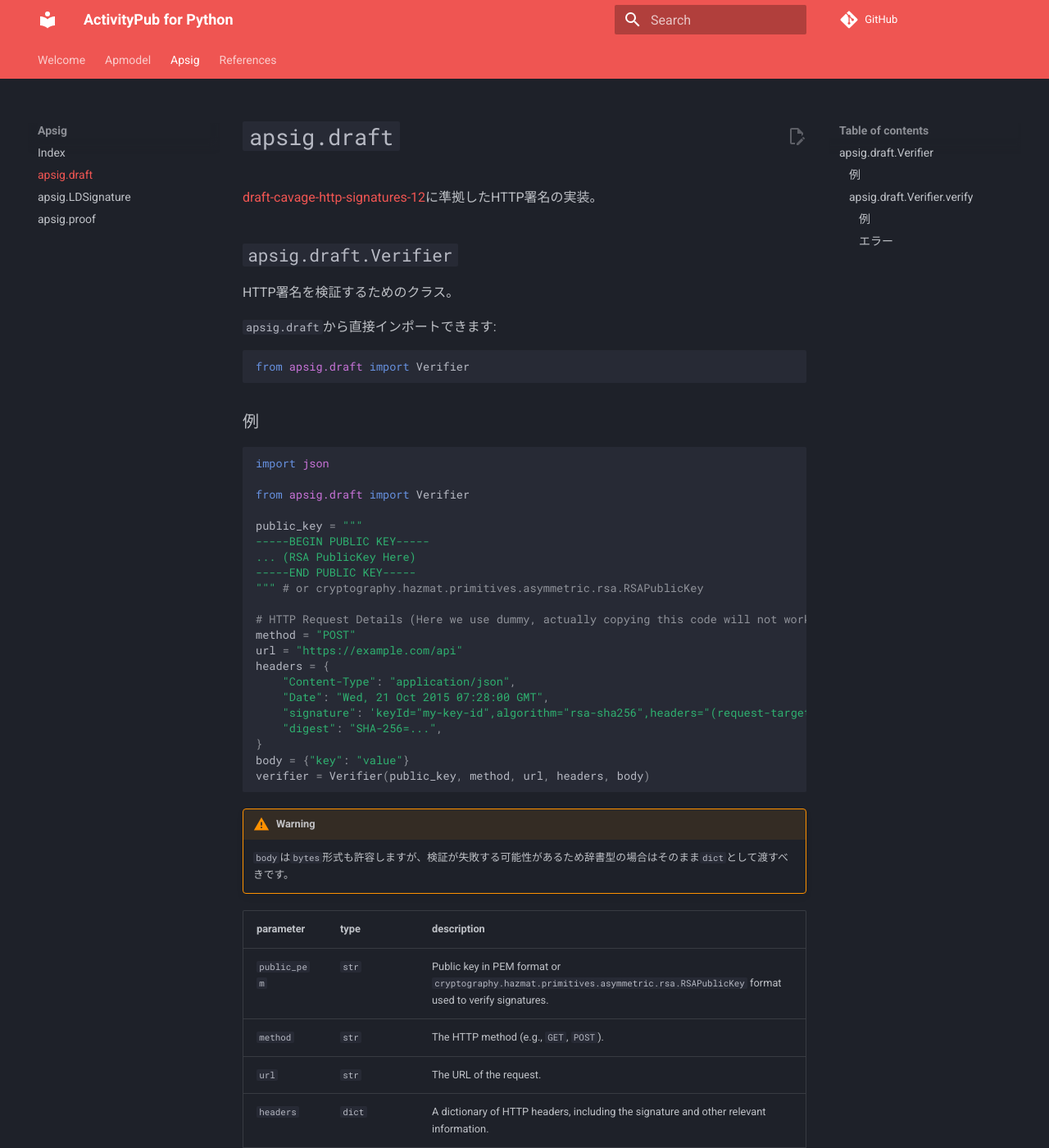
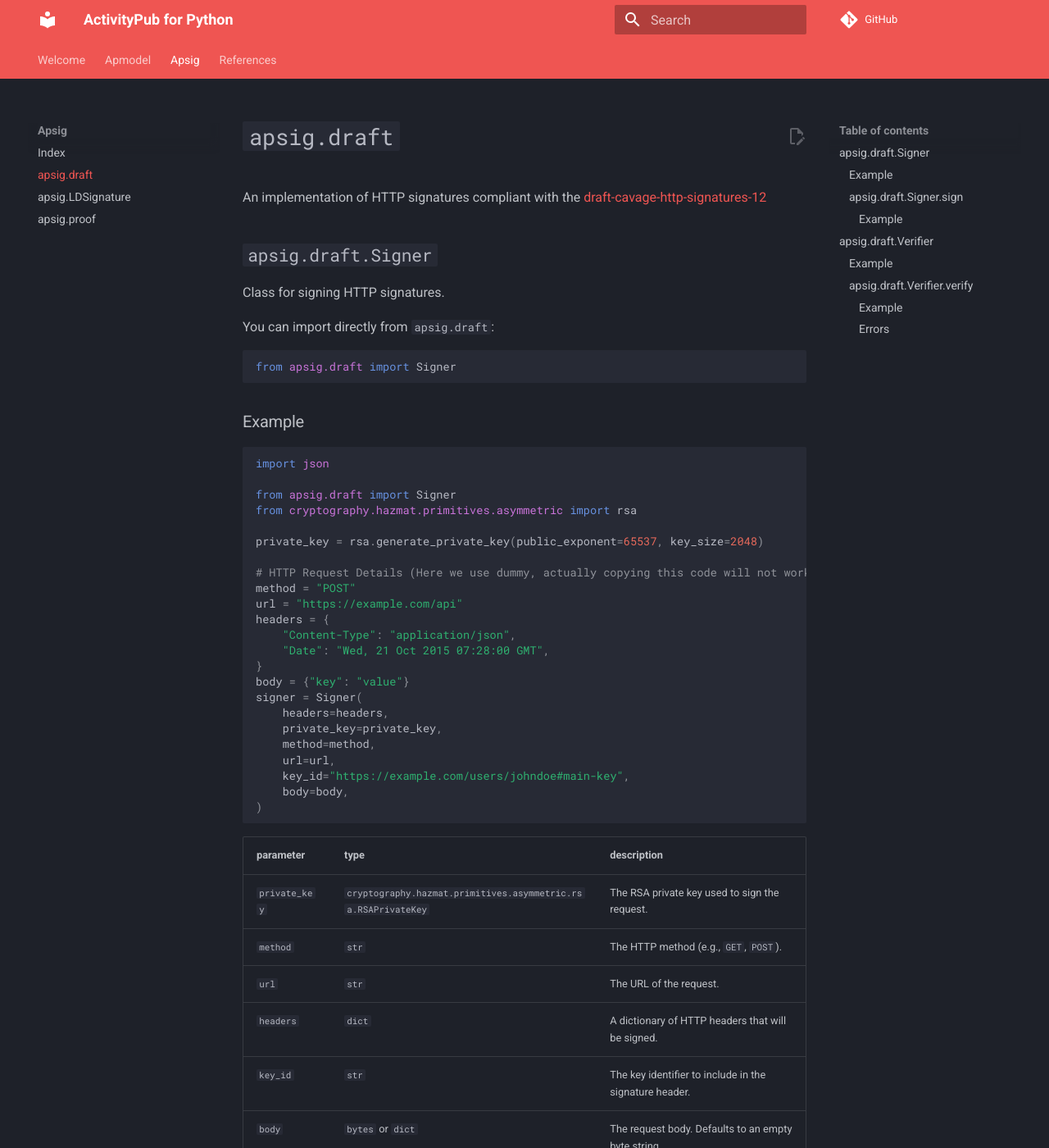
Before and after one commit to AmaseCocoa/activitypub-for-python, an MkDocs documentation site: the page built from docs/apsig/draft.md, in a window 1280 px wide and 1400 px high. Shown: the whole window at 82% size. Built offline with MkDocs 1.6.1 and Material for MkDocs 9.7.7, drawn with Linux system fonts in a browser that asks for light colours; comment, search, counter and statistics services are not loaded; the version menu is left out; some of the changed text lies outside the part shown.

Commit message:
fix: translate to english

````diff
--- a/docs/apsig/draft.md
+++ b/docs/apsig/draft.md
@@ -1,13 +1,66 @@
 # `apsig.draft`
-[draft-cavage-http-signatures-12](https://datatracker.ietf.org/doc/html/draft-cavage-http-signatures-12)に準拠したHTTP署名の実装。
+An implementation of HTTP signatures compliant with the [draft-cavage-http-signatures-12](https://datatracker.ietf.org/doc/html/draft-cavage-http-signatures-12)
+## `apsig.draft.Signer`
+Class for signing HTTP signatures.
+
+You can import directly from `apsig.draft`:
+```python
+from apsig.draft import Signer
+```
+### Example
+```python
+import json
+
+from apsig.draft import Signer
+from cryptography.hazmat.primitives.asymmetric import rsa
+
+private_key = rsa.generate_private_key(public_exponent=65537, key_size=2048)
+
+# HTTP Request Details (Here we use dummy, actually copying this code will not work)
+method = "POST"
+url = "https://example.com/api"
+headers = {
+    "Content-Type": "application/json",
+    "Date": "Wed, 21 Oct 2015 07:28:00 GMT",
+}
+body = {"key": "value"}
+signer = Signer(
+    headers=headers,
+    private_key=private_key,
+    method=method,
+    url=url,
+    key_id="https://example.com/users/johndoe#main-key",
+    body=body,
+)
+```
+
+| parameter    | type              | description |
+| ------------ | ----------------- | ------------------------- |
+| `private_key` | `cryptography.hazmat.primitives.asymmetric.rsa.RSAPrivateKey` | The RSA private key used to sign the request. |
+| `method`     | `str`             | The HTTP method (e.g., `GET`, `POST`). |
+| `url`        | `str`             | The URL of the request. |
+| `headers`    | `dict`            | A dictionary of HTTP headers that will be signed. |
+| `key_id`       | `str` | The key identifier to include in the signature header. |
+| `body`       | `bytes` or `dict` | The request body. Defaults to an empty byte string. |
+
+### `apsig.draft.Signer.sign`
+Create HTTP Signature.
+
+#### Example
+```python
+...
+signed_headers = signer.sign()
+
+print(signed_headers) # signed headers
+```
 ## `apsig.draft.Verifier`
-HTTP署名を検証するためのクラス。
+Class for verifying HTTP signatures.
 
-`apsig.draft`から直接インポートできます:
+You can import directly from `apsig.draft`:
 ```python
 from apsig.draft import Verifier
 ```
-### 例
+### Example
 ```python
 import json
 
@@ -32,9 +85,9 @@ body = {"key": "value"}
 verifier = Verifier(public_key, method, url, headers, body)
 ```
 !!! warning
-    `body`は`bytes`形式も許容しますが、検証が失敗する可能性があるため辞書型の場合はそのまま`dict`として渡すべきです。
+    The `body` is also acceptable in `bytes` format, but should be passed as `dict` for dictionary types since verification may fail.
 
-| parameter    | type              | description                                                                                                                |
+| parameter    | type              | description |
 | ------------ | ----------------- | -------------------------------------------------------------------------------------------------------------------------- |
 | `public_pem` | `str`             | Public key in PEM format or `cryptography.hazmat.primitives.asymmetric.rsa.RSAPublicKey` format used to verify signatures. |
 | `method`     | `str`             | The HTTP method (e.g., `GET`, `POST`).                                                                                     |
@@ -43,21 +96,20 @@ verifier = Verifier(public_key, method, url, headers, body)
 | `body`       | `bytes` or `dict` | The request body. Defaults to an empty byte string.                                                                        |
 
 ### `apsig.draft.Verifier.verify`
-署名を検証します。
+Verify signatures.
 
 | parameter       | type              | description                                                           |
 | --------------- | ----------------- | --------------------------------------------------------------------- |
 | `raise_on_fail` | `bool`            | Whether to return an error on verification failure. Default is False. |
 
-#### 例
+#### Example
 ```python
 ...
-verifier = Verifier(public_key, method, url, headers, body)
 result = verifier.verify()
 
 print(result) # keyId or None (failed)
 ```
-#### エラー
+#### Errors
 
 The following will only occur if the `raise_on_fail` argument is passed as `True` when calling `Verifier.verify`:
 
````
Also changed, not shown: docs/apsig/proof.md (+1 -1 lines).
